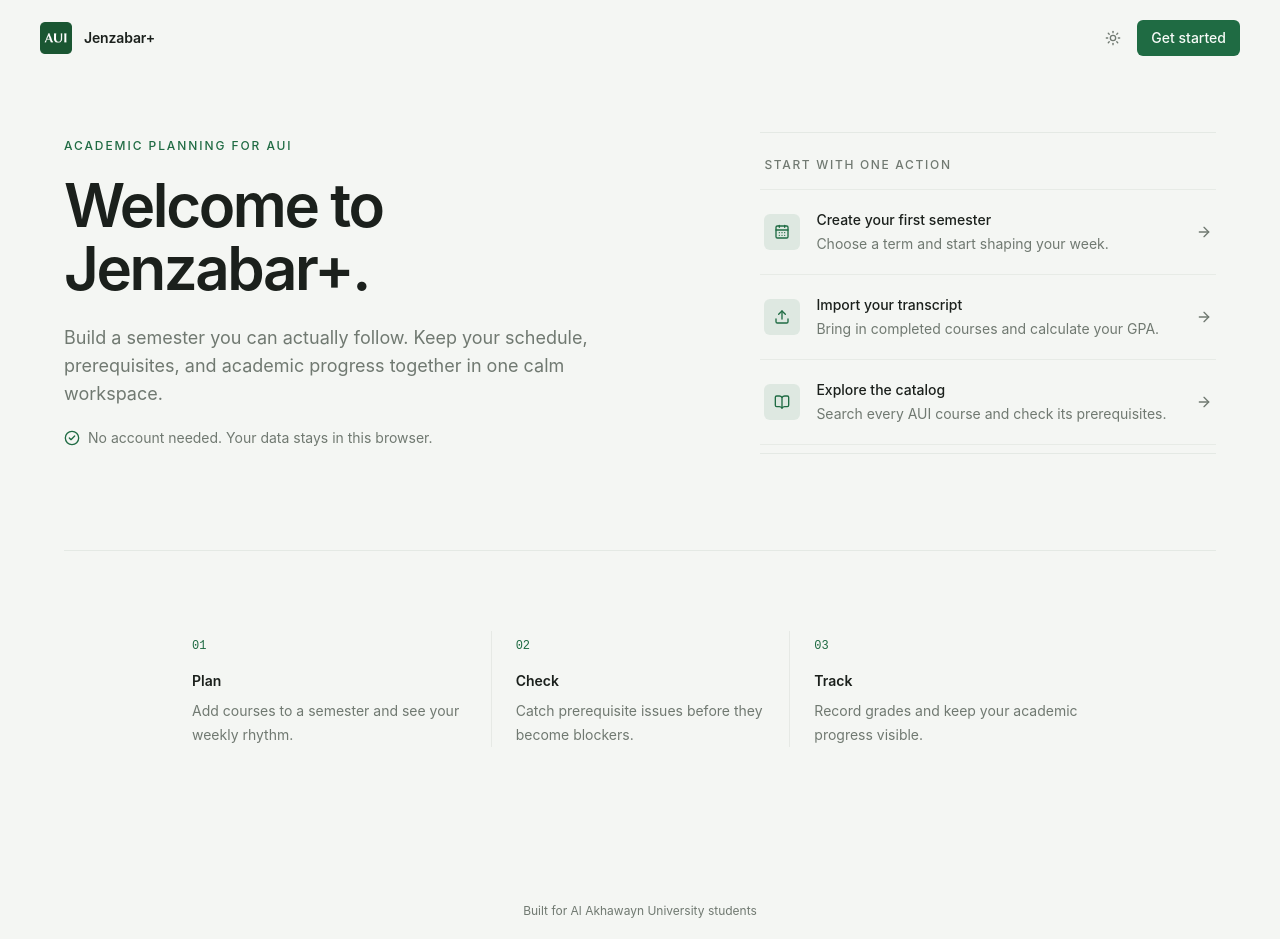
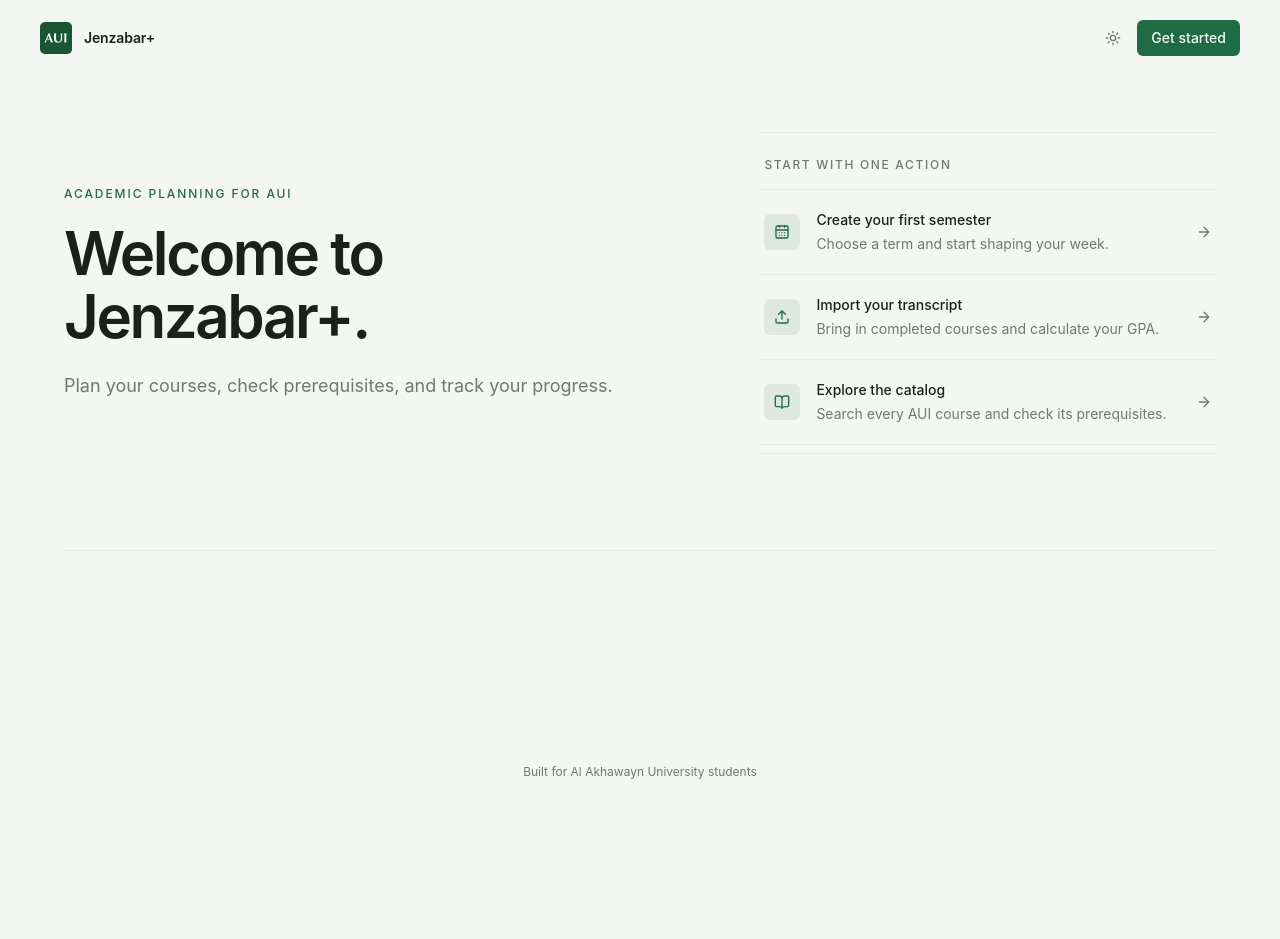
Before and after one commit to lurantys/BetterMyAui, a Next.js app: page / in a window 1280 px wide. After the commit the page ends 800 px from the top, so only its background shows below. Built offline with nearby package versions, Linux system fonts and the light colour scheme.

Commit message:
copy: simplify new user landing page

```diff
--- a/src/app/page.tsx
+++ b/src/app/page.tsx
@@ -280,12 +280,7 @@
             Welcome to Jenzabar+.
           </h1>
           <p className="mt-6 max-w-xl text-base leading-7 text-muted-foreground sm:text-lg">
-            Build a semester you can actually follow. Keep your schedule,
-            prerequisites, and academic progress together in one calm workspace.
-          </p>
-          <p className="mt-5 flex items-center gap-2 text-sm text-muted-foreground">
-            <CheckCircle2 className="h-4 w-4 text-primary" />
-            No account needed. Your data stays in this browser.
+            Plan your courses, check prerequisites, and track your progress.
           </p>
         </div>
 
@@ -310,26 +305,6 @@
             icon={<BookOpen className="h-4 w-4" />}
             title="Explore the catalog"
             description="Search every AUI course and check its prerequisites."
-          />
-        </div>
-      </section>
-
-      <section className="mx-auto max-w-4xl py-16 sm:py-20">
-        <div className="grid gap-10 sm:grid-cols-3 sm:gap-0">
-          <WelcomeStep
-            number="01"
-            title="Plan"
-            description="Add courses to a semester and see your weekly rhythm."
-          />
-          <WelcomeStep
-            number="02"
-            title="Check"
-            description="Catch prerequisite issues before they become blockers."
-          />
-          <WelcomeStep
-            number="03"
-            title="Track"
-            description="Record grades and keep your academic progress visible."
           />
         </div>
       </section>
@@ -364,26 +339,6 @@
       </span>
       <ArrowRight className="h-4 w-4 shrink-0 text-muted-foreground transition-transform group-hover:translate-x-0.5 group-hover:text-foreground" />
     </Link>
-  );
-}
-
-function WelcomeStep({
-  number,
-  title,
-  description,
-}: {
-  number: string;
-  title: string;
-  description: string;
-}) {
-  return (
-    <div className="sm:border-l sm:border-border/70 sm:pl-6 sm:first:border-l-0 sm:first:pl-0">
-      <span className="font-mono text-xs text-primary">{number}</span>
-      <h2 className="mt-4 text-sm font-semibold">{title}</h2>
-      <p className="mt-2 max-w-xs text-sm leading-6 text-muted-foreground">
-        {description}
-      </p>
-    </div>
   );
 }
 
```
